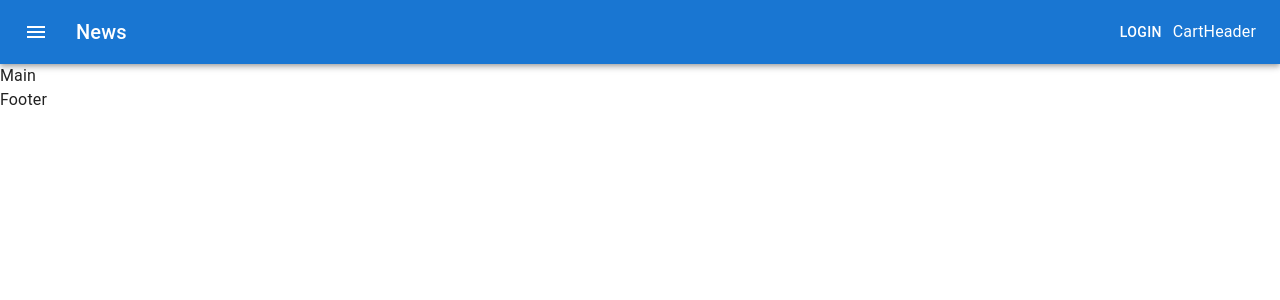
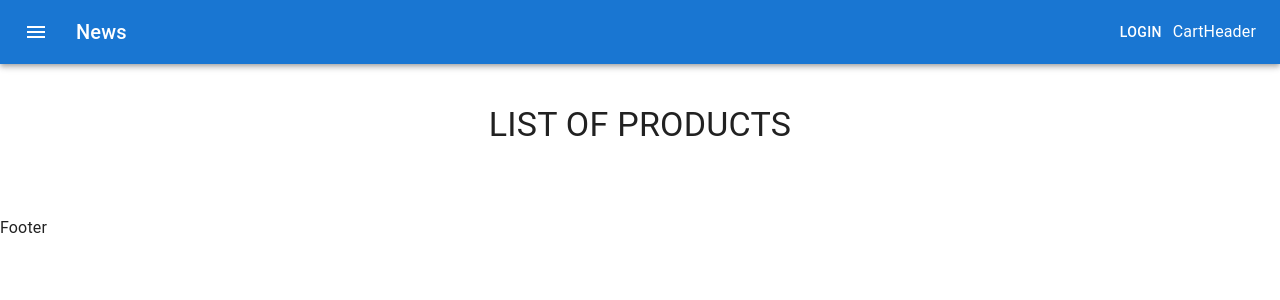
Before and after one commit to lyutakova/react-29-11, a React (Create React App) app: page / in a window 1280 px wide. Shown: the top 300 px of the page. Built offline with nearby package versions, Linux system fonts and the light colour scheme.

Commit message:
List of products

```diff
--- /dev/null
+++ b/src/components/Products/ProductList.tsx
@@ -0,0 +1,21 @@
+import { Typography } from '@mui/material'
+
+type Props = {}
+const ProductList = (props: Props) => {
+    return (
+        <>
+            <Typography
+                variant="h4"
+                component="h1"
+                sx={{
+                    marginBottom: '30px',
+                    textTransform: 'uppercase',
+                    textAlign: 'center',
+                }}
+            >
+                List of Products
+            </Typography>
+        </>
+    )
+}
+export default ProductList
--- a/src/conteiner/header/Header.tsx
+++ b/src/conteiner/header/Header.tsx
@@ -4,7 +4,7 @@ import Typography from '@mui/material/Typography'
 import Button from '@mui/material/Button'
 import IconButton from '@mui/material/IconButton'
 import MenuIcon from '@mui/icons-material/Menu'
-import menu from 'components/logo/menu/menu'
+import menu from 'components/menu/menu'
 import CartHeader from 'components/CartHeader.tsx/CartHeader'
 
 type Props = {}
--- a/src/conteiner/main/Main.tsx
+++ b/src/conteiner/main/Main.tsx
@@ -1,7 +1,16 @@
+import { Container } from '@mui/material'
+import Home from 'pages/Home/Home'
+
 type Props = {}
 const Main = (props: Props) => {
-  return (
-    <div>Main</div>
-  )
+    return (
+        <Container
+            sx={{
+                padding: '40px 0',
+            }}
+        >
+            <Home />
+        </Container>
+    )
 }
 export default Main
--- /dev/null
+++ b/src/pages/Home/Home.tsx
@@ -0,0 +1,11 @@
+import ProductList from 'components/Products/ProductList'
+
+type Props = {}
+const Home = (props: Props) => {
+    return (
+        <div>
+            <ProductList />
+        </div>
+    )
+}
+export default Home
```
Also changed, not shown: src/components/menu/menu.tsx (renamed from src/components/logo/menu/menu.tsx).
